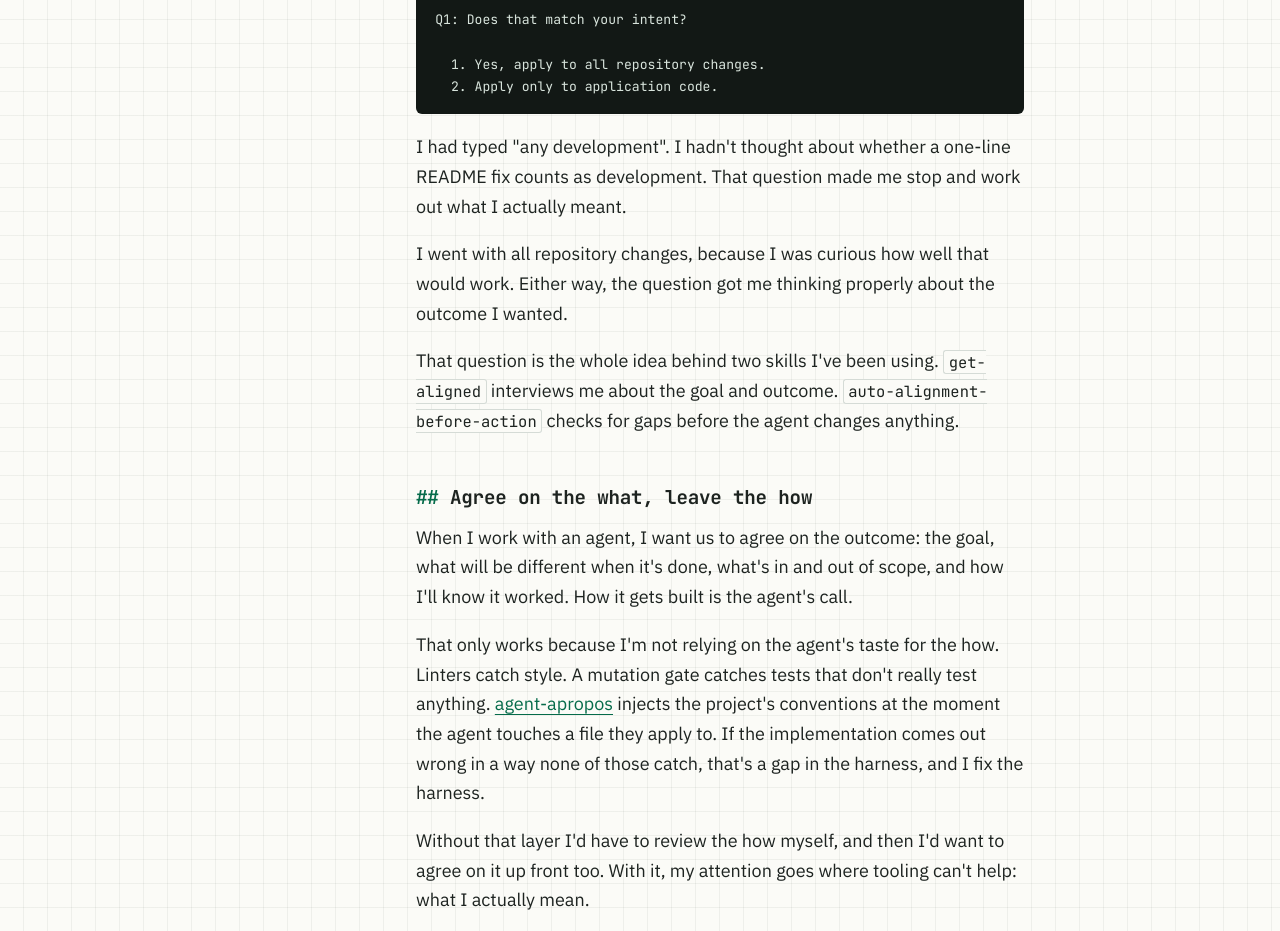
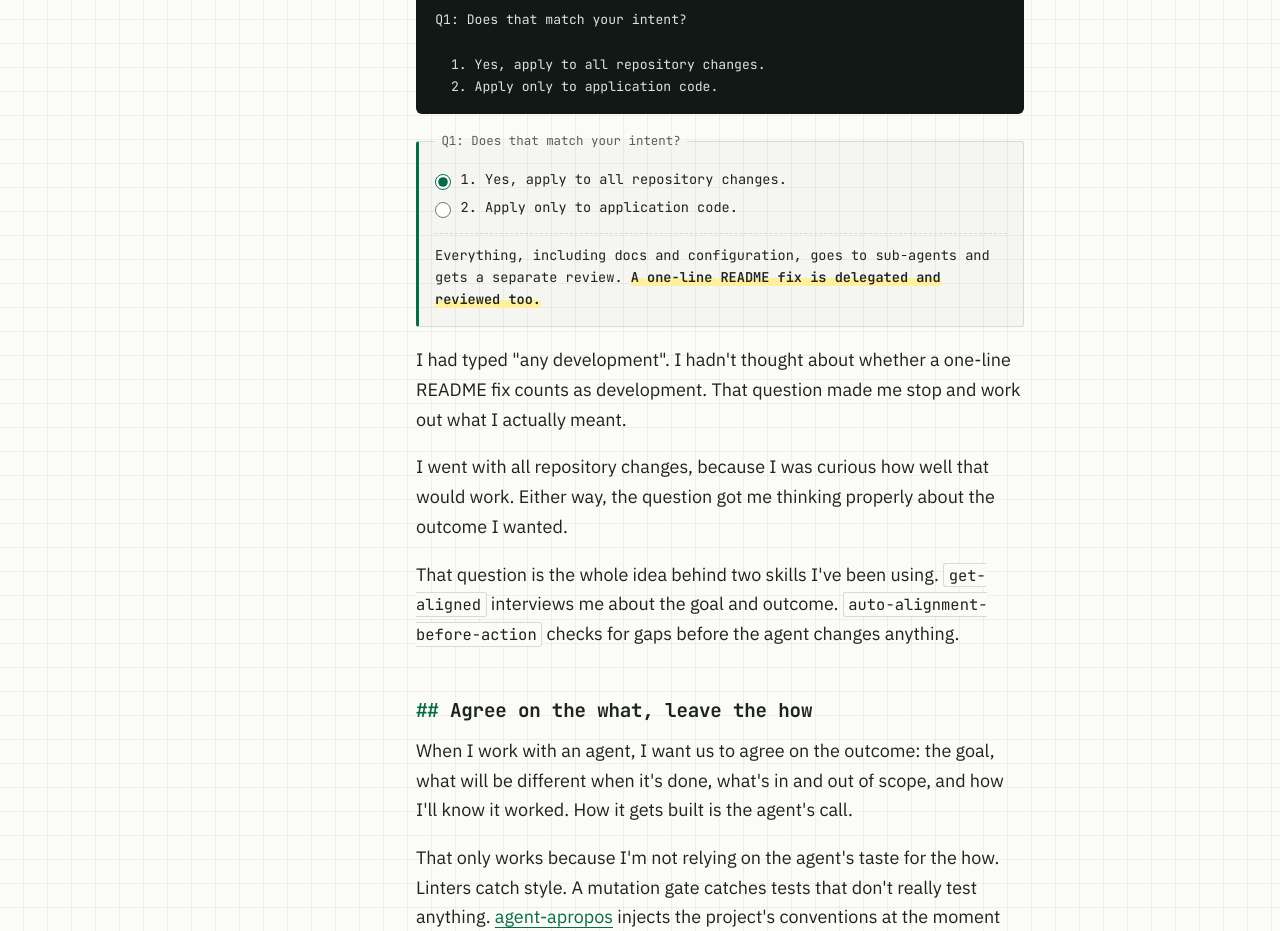
Before and after one commit to grantspeelman/grant-ps.com, a website: page site/posts/align-on-the-what/index.html in a window 1280 px wide. Shown: the part 820-1751 px from the top of the page. Drawn offline with Linux system fonts and the light colour scheme.

Commit message:
Add a Q1 toggle flare to post #2 and document JS flare
The toggle sits under the Codex exchange and is injected by flare.js, so the
post reads the same with JavaScript off. BRIEF.md and the publish skill now
describe the additive JS flare pattern for future posts.

Co-Authored-By: Claude Sonnet 5.5 <noreply@anthropic.com>

```diff
--- /dev/null
+++ b/site/posts/align-on-the-what/flare.css
@@ -0,0 +1,21 @@
+/* Flare for "Align on the what". The Q1 toggle under the Codex exchange, injected by flare.js.
+   No motion, palette tokens only. Everything it says restates the exchange in the post. */
+
+.q1 {
+  margin: 1.25em 0 0; padding: .9rem 1rem 1rem;
+  border: 1px solid var(--rule); border-left: 3px solid var(--accent); border-radius: 3px;
+  background: var(--card);
+  font-family: var(--mono); font-size: .85rem; line-height: 1.6;
+  min-inline-size: 0;
+}
+.q1 legend { padding: 0 .4rem; color: var(--muted); font-size: .78rem; }
+.q1 label {
+  display: flex; align-items: flex-start; gap: .6rem;
+  min-height: 1.75rem; padding: .2rem 0; cursor: pointer;
+}
+.q1 input { flex: none; margin: .3rem 0 0; accent-color: var(--accent); width: 1rem; height: 1rem; }
+.q1-out { margin: .7rem 0 0; padding-top: .7rem; border-top: 1px dashed var(--rule); color: var(--ink); }
+
+@media (forced-colors: active) {
+  .q1 { border-color: CanvasText; }
+}
--- /dev/null
+++ b/site/posts/align-on-the-what/flare.js
@@ -0,0 +1,63 @@
+// Flare for "Align on the what". Adds a two-option toggle under the Codex exchange so a reader can
+// pick either answer to Q1 and see what the rule would cover. Without this file the post reads the same.
+(function () {
+  "use strict";
+  var prose = document.querySelector("[data-post-body]");
+  var exchange = prose && prose.querySelector("pre");
+  if (!exchange) return;
+
+  var options = [
+    {
+      id: "all",
+      label: "Yes, apply to all repository changes.",
+      covers: "Everything, including docs and configuration, goes to sub-agents and gets a separate review.",
+      readme: "A one-line README fix is delegated and reviewed too."
+    },
+    {
+      id: "app",
+      label: "Apply only to application code.",
+      covers: "Only application code goes to sub-agents and gets a separate review.",
+      readme: "A one-line README fix is outside the rule."
+    }
+  ];
+
+  var box = document.createElement("fieldset");
+  box.className = "q1";
+  box.setAttribute("data-flare", "");
+  var legend = document.createElement("legend");
+  legend.textContent = "Q1: Does that match your intent?";
+  box.appendChild(legend);
+
+  var out = document.createElement("p");
+  out.className = "q1-out";
+  out.setAttribute("aria-live", "polite");
+
+  var show = function (o) {
+    out.textContent = "";
+    var covers = document.createElement("span");
+    covers.textContent = o.covers + " ";
+    var readme = document.createElement("strong");
+    readme.textContent = o.readme;
+    out.appendChild(covers);
+    out.appendChild(readme);
+  };
+
+  options.forEach(function (o, i) {
+    var label = document.createElement("label");
+    var input = document.createElement("input");
+    input.type = "radio";
+    input.name = "q1-scope";
+    input.value = o.id;
+    input.checked = i === 0;
+    input.addEventListener("change", function () { show(o); });
+    var text = document.createElement("span");
+    text.textContent = (i + 1) + ". " + o.label;
+    label.appendChild(input);
+    label.appendChild(text);
+    box.appendChild(label);
+  });
+
+  show(options[0]);
+  box.appendChild(out);
+  exchange.parentNode.insertBefore(box, exchange.nextSibling);
+})();
--- a/site/posts/align-on-the-what/index.html
+++ b/site/posts/align-on-the-what/index.html
@@ -21,6 +21,8 @@
 <link rel="preload" href="/assets/fonts/ibm-plex-sans-normal.woff2" as="font" type="font/woff2" crossorigin>
 <link rel="stylesheet" href="/assets/style.css">
 <script src="/assets/notebook.js" defer></script>
+<link rel="stylesheet" href="flare.css">
+<script src="flare.js" defer></script>
 </head>
 <body>
 <a class="skip" href="#content">Skip to content</a>
```
Also changed, not shown: design/BRIEF.md (+9 -0 lines), .claude/skills/publish/SKILL.md.
